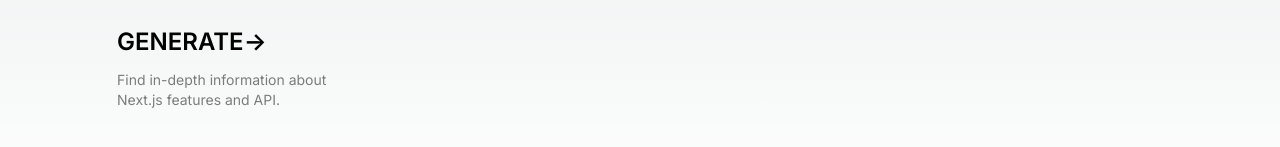
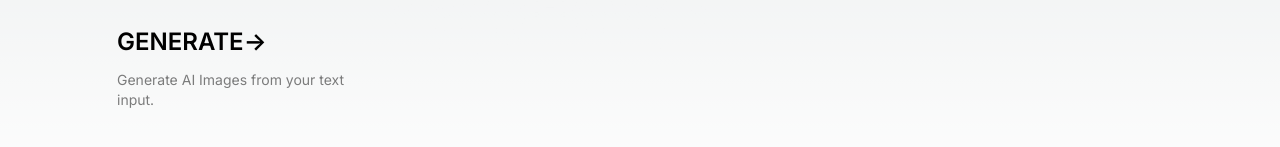
Before and after one commit to jomerventolero/kreo-ai-ui, a Next.js app: page / in a window 1280 px wide. Shown: the part 577-724 px from the top of the page. Built offline with nearby package versions, Linux system fonts and the light colour scheme.

Commit message:
Added text description

```diff
--- a/src/app/page.js
+++ b/src/app/page.js
@@ -30,7 +30,7 @@ export default function Home() {
             </span>
           </h2>
           <p className={`m-0 max-w-[30ch] text-sm opacity-50 hover:text-md`}>
-            Find in-depth information about Next.js features and API.
+            Generate AI Images from your text input.
           </p>
         </a>
 
```
